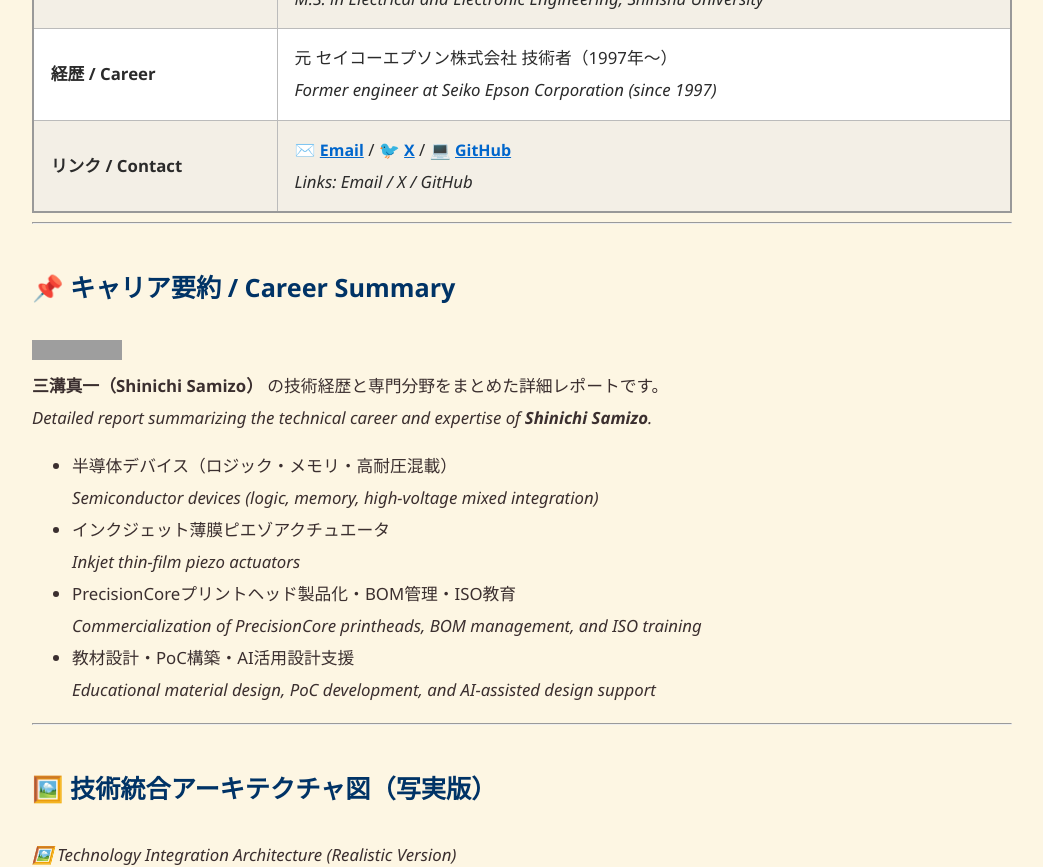
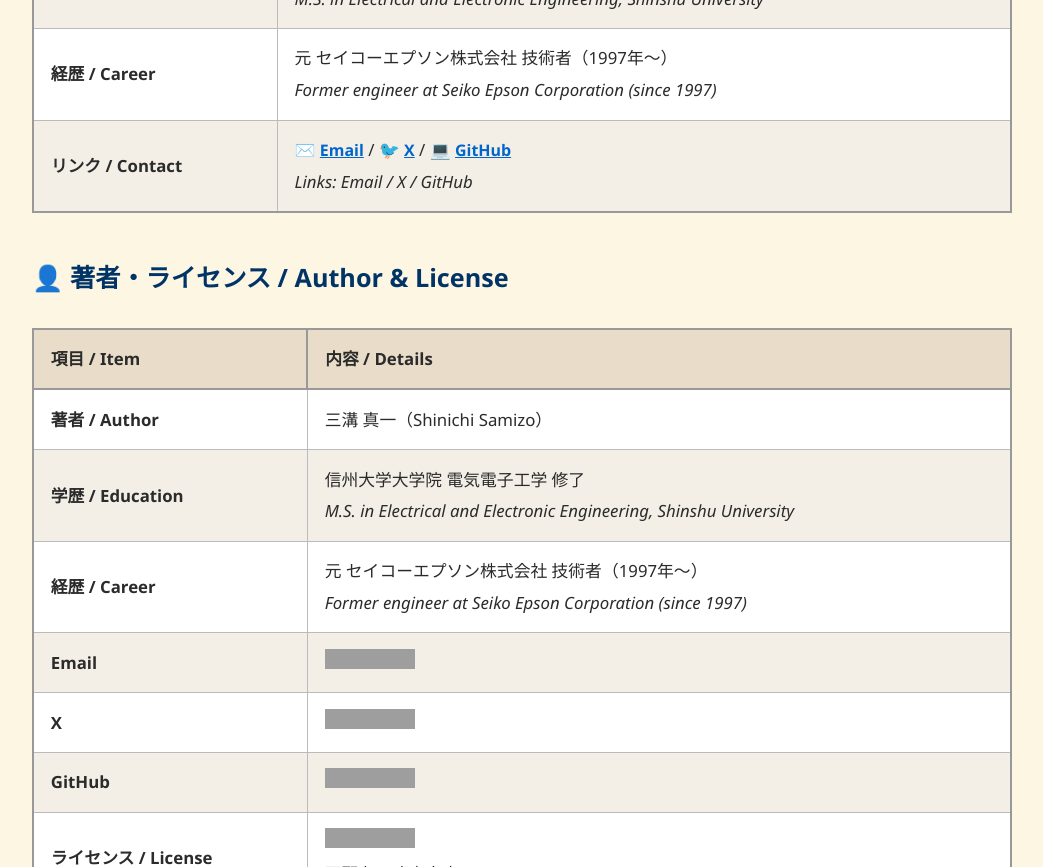
Before and after one commit to Samizo-AITL/Samizo-AITL.github.io, a Jekyll site: the page built from index.md, in a window 1280 px wide and 1400 px high, scrolled down 8012 px. Shown: the top 867 px of the window, without its empty margins (118-1161 px from the left). Built offline with Jekyll 4.4.1, drawn with Linux system fonts in a browser that asks for light colours; some of the changed text lies outside the part shown; grey boxes are pictures that could not be loaded.

Commit message:
Update index.md

```diff
--- a/index.md
+++ b/index.md
@@ -156,6 +156,20 @@ flowchart TD
 | **経歴 / Career** | 元 セイコーエプソン株式会社 技術者（1997年〜）<br>*Former engineer at Seiko Epson Corporation (since 1997)* |
 | **リンク / Contact** | ✉️ [Email](mailto:shin3t72@gmail.com) / 🐦 [X](https://x.com/shin3t72) / 💻 [GitHub](https://samizo-aitl.github.io/)<br>*Links: Email / X / GitHub* |
 
+## 👤 **著者・ライセンス / Author & License**
+
+| **項目 / Item** | **内容 / Details** |
+|-----------------|--------------------|
+| **著者 / Author** | 三溝 真一（Shinichi Samizo） |
+| **学歴 / Education** | 信州大学大学院 電気電子工学 修了<br>*M.S. in Electrical and Electronic Engineering, Shinshu University* |
+| **経歴 / Career** | 元 セイコーエプソン株式会社 技術者（1997年〜）<br>*Former engineer at Seiko Epson Corporation (since 1997)* |
+| **Email** | [![Email](https://img.shields.io/badge/Email-shin3t72%40gmail.com-red?style=for-the-badge&logo=gmail)](mailto:shin3t72@gmail.com) |
+| **X** | [![X](https://img.shields.io/badge/X-@shin3t72-black?style=for-the-badge&logo=x)](https://x.com/shin3t72) |
+| **GitHub** | [![GitHub](https://img.shields.io/badge/GitHub-Samizo--AITL-blue?style=for-the-badge&logo=github)](https://github.com/Samizo-AITL) |
+| **ライセンス / License** | [![MIT License](https://img.shields.io/badge/license-MIT-blue.svg?style=for-the-badge)](LICENSE) <br> 再配布・改変自由 / Redistribution and modification allowed |
+
+
+
 ---
 
 ## 📌 キャリア要約 / Career Summary
```
